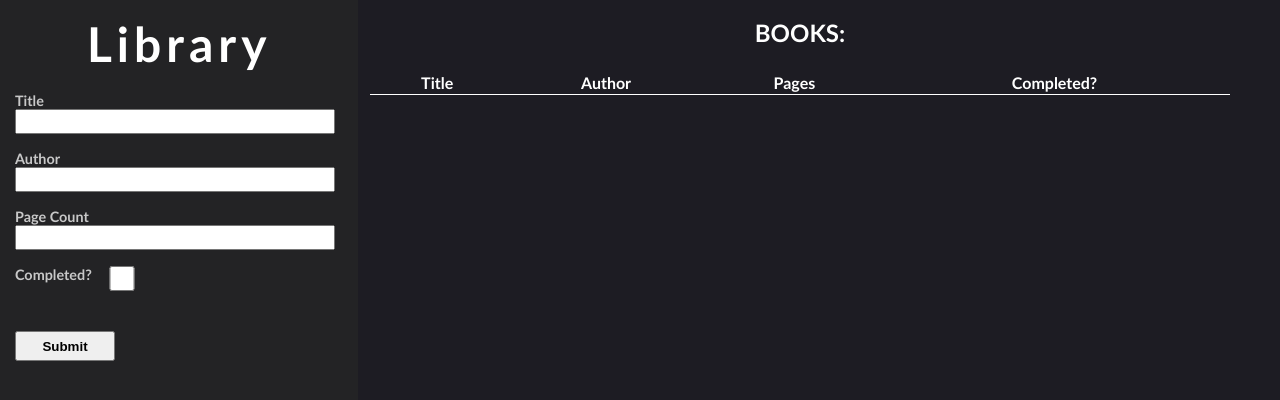
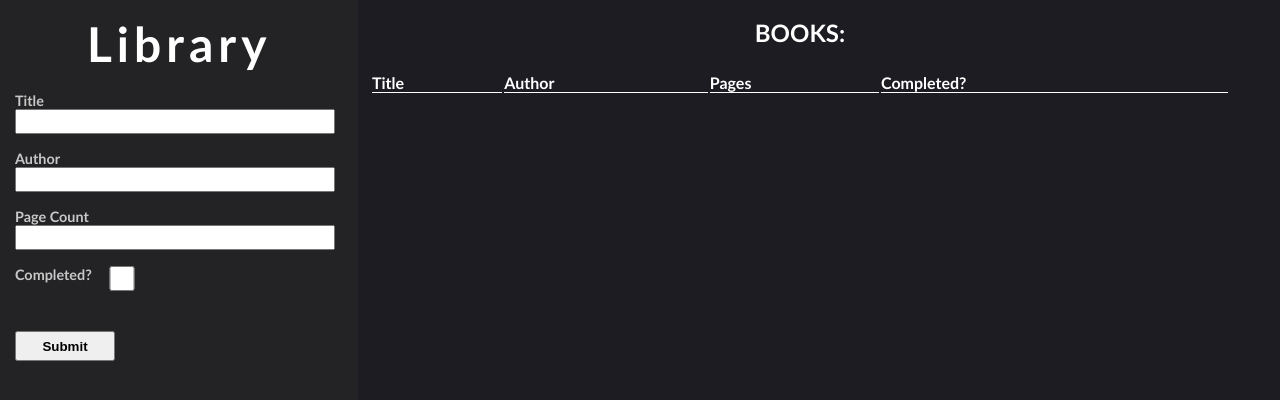
Before and after one commit to AFaraazK/library, a plain HTML site: page index.html in a window 1280 px wide. Shown: the top 400 px of the page. Drawn offline with Linux system fonts and the light colour scheme.

Commit message:
Style Table

```diff
--- a/style.css
+++ b/style.css
@@ -72,5 +72,13 @@ body{
 }
 table{
     width:100%;
+}
+thead th{
     border-bottom: 1px solid white;
 }
+thead tr{
+    text-align: left;
+}
+tbody tr{
+    border-bottom: 10px solid #dddddd;
+}
```
